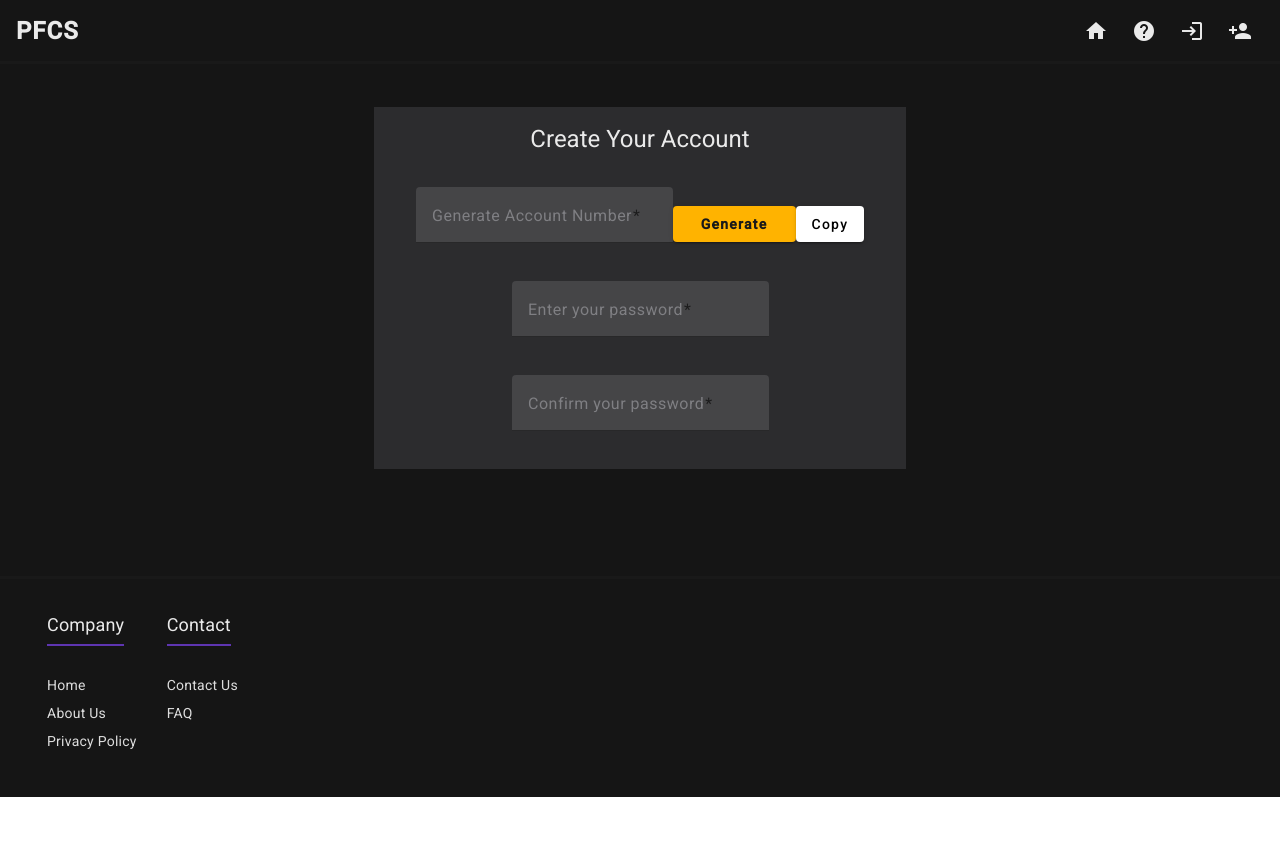
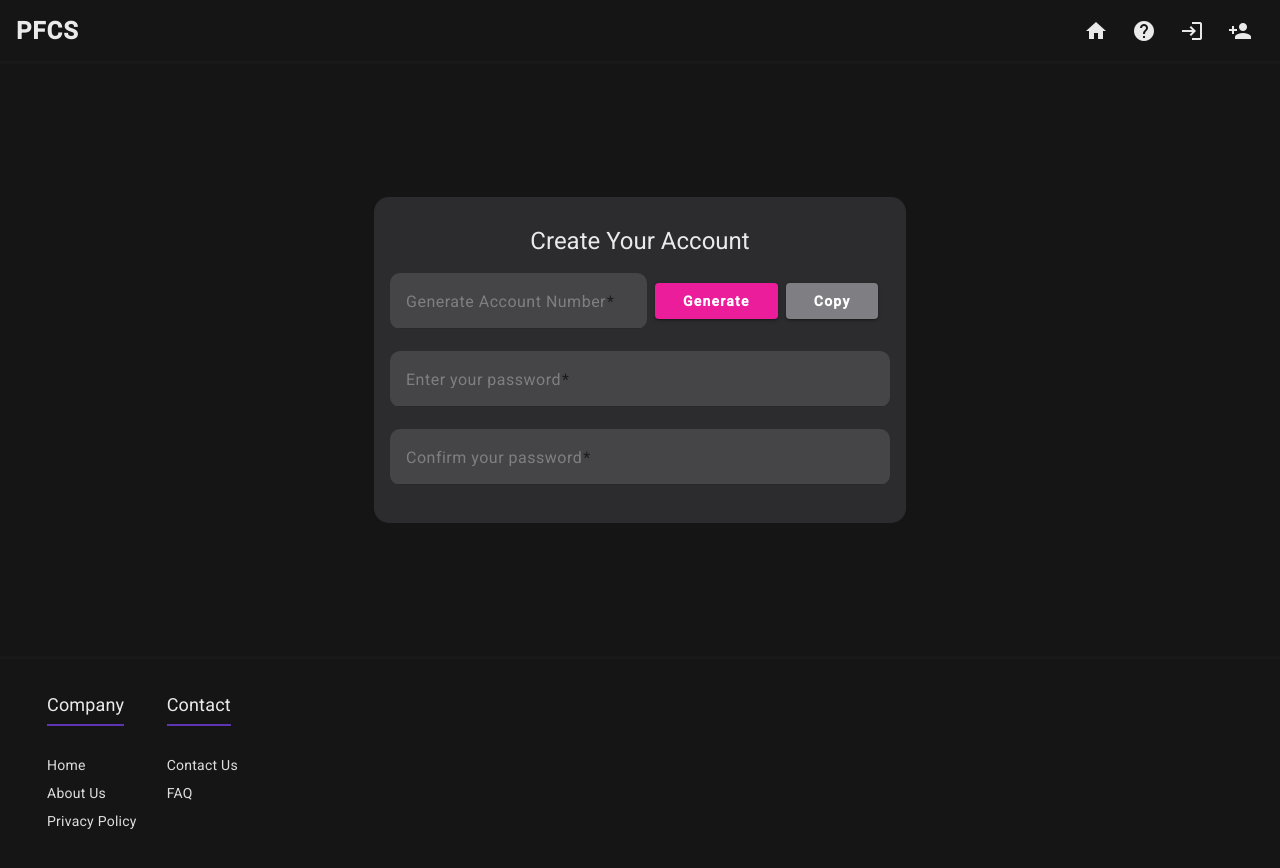
Before and after one commit to carlospinto8/PFCS, an Angular app in the folder client/pfcs/: page /sign-up in a window 1280 px wide. Shown: the top 868 px of the page. Before the commit the page ends 800 px from the top, so only its background shows below. Built offline with nearby package versions, Linux system fonts and the light colour scheme.

Commit message:
feat: [PFCSDEV-4] added more missing styling to the sign up container

```diff
--- a/client/pfcs/src/app/app.component.css
+++ b/client/pfcs/src/app/app.component.css
@@ -0,0 +1,3 @@
+html, body {
+  height: 100%;
+}
--- a/client/pfcs/src/app/core/sign-up-page/sign-up-page.component.css
+++ b/client/pfcs/src/app/core/sign-up-page/sign-up-page.component.css
@@ -8,7 +8,7 @@
 .main-content {
   max-width: 1200px;
   margin: 0 auto;
-  padding: 24px;
+  padding: 6rem 2rem 2rem;
 }
 
 .sign-up-section {
@@ -23,6 +23,10 @@
     width: 225px;
   }
 
+  .mat-mdc-text-field-wrapper.mdc-text-field {
+    border-radius: 10px;
+  }
+
   .mdc-text-field--filled:not(.mdc-text-field--disabled) {
     background-color: #454547;
   }
@@ -32,40 +36,68 @@
   }
 
   .generate-button {
-    background-color: #FFB300;
-    color: #191919;
+    background-color: #ec1d9a;
+    color: #ffffff;
     font-weight: 600;
     padding: 12px 28px;
     border-radius: 4px;
     border: none;
     cursor: pointer;
     transition: all 0.3s ease;
+    margin-bottom: 22px;
   }
 
   .generate-button:hover {
-    background-color: #fcc138;
+    background-color: #ed3ca6;
     transform: translateY(-2px);
-    box-shadow: 0 4px 12px rgba(248, 211, 48, 0.3);
+    box-shadow: 0 4px 12px rgba(239, 124, 214, 0.3);
   }
 
   .generate-button:focus {
-    box-shadow: 0 8px 12px rgba(241, 232, 189, 0.3);
+    box-shadow: 0 4px 12px rgba(239, 124, 214, 0.3);
+  }
+
+    .copy-button {
+    background-color: #7f7f83;
+    color: #ffffff;
+    font-weight: 600;
+    padding: 12px 28px;
+    border-radius: 4px;
+    border: none;
+    cursor: pointer;
+    transition: all 0.3s ease;
+    margin-bottom: 22px;
+  }
+
+  .copy-button:hover {
+    background-color: #989899;
+    transform: translateY(-2px);
+    box-shadow: 0 4px 12px rgba(219, 218, 219, 0.3);
+  }
+
+  .copy-button:focus {
+    box-shadow: 0 4px 12px rgba(219, 218, 219, 0.3);
   }
 }
+
+.header-container {
+    display: flex;
+    justify-content: center;
+    padding-top: 0.7rem;
+  }
 
 .sign-up-content {
   flex: 1;
   display: flex;
   flex-direction: column;
-  align-items: center;
-  gap: 1rem;
   padding: 1rem;
   max-width: 500px;
   margin: auto;
   background-color: #2c2c2e;
+  border-radius: 15px;
 }
 
-.generate-account-num-container {
+.generate-account-num-container, .generate-acct-num-content{
   display: flex;
   gap: 0.5rem;
   align-items: center;
--- a/client/pfcs/src/app/core/sign-up-page/sign-up-page.component.html
+++ b/client/pfcs/src/app/core/sign-up-page/sign-up-page.component.html
@@ -6,36 +6,49 @@
     <!-- Sign-up section -->
     <section class="sign-up-section">
       <div class="sign-up-content">
+        <div class="header-container">
           <h1>Create Your Account</h1>
+        </div>
         <div class="generate-account-num-container">
           <div class="generate-acct-num-content">
             <mat-form-field>
               <mat-label>Generate Account Number</mat-label>
-                  <input matInput placeholder="Generate account number" [formControl]="generatedAccountNumControl" class="generate-input" required>
+              <input matInput placeholder="Generate account number"
+                [formControl]="generatedAccountNumControl"
+                class="generate-input" required>
 
-                  <mat-error *ngIf="generatedAccountNumControl.errors?.['required'] && generatedAccountNumControl.touched">
+              <mat-error
+                *ngIf="generatedAccountNumControl.errors?.['required'] && generatedAccountNumControl.touched">
                 Account Number is required.
               </mat-error>
             </mat-form-field>
             <button mat-raised-button class="generate-button">Generate</button>
-              <button mat-raised-button>Copy</button>
+            <button mat-raised-button class="copy-button">Copy</button>
           </div>
         </div>
         <mat-form-field>
           <mat-label>Enter your password</mat-label>
-                <input matInput placeholder="Enter your password" [formControl]="enterPasswordControl" required>
-                <mat-error *ngIf="enterPasswordControl.errors?.['minlength']">Minimum 12 characters required.</mat-error>
-                <mat-error *ngIf="enterPasswordControl.errors?.['pattern']">Must include upper, lower, number, and symbol.</mat-error>
-                <mat-error *ngIf="enterPasswordControl.errors?.['required'] && enterPasswordControl.touched">
+          <input matInput placeholder="Enter your password"
+            [formControl]="enterPasswordControl" required>
+          <mat-error *ngIf="enterPasswordControl.errors?.['minlength']">Minimum
+            12 characters required.</mat-error>
+          <mat-error *ngIf="enterPasswordControl.errors?.['pattern']">Must
+            include upper, lower, number, and symbol.</mat-error>
+          <mat-error
+            *ngIf="enterPasswordControl.errors?.['required'] && enterPasswordControl.touched">
             Password is required.
           </mat-error>
         </mat-form-field>
         <mat-form-field>
           <mat-label>Confirm your password</mat-label>
-                <input matInput placeholder="Confirm your password" [formControl]="confirmPasswordControl" required>
-                <mat-error *ngIf="confirmPasswordControl.errors?.['minlength']"></mat-error>
-                <mat-error *ngIf="confirmPasswordControl.errors?.['pattern']">Must include upper, lower, number, and symbol.</mat-error>
-                <mat-error *ngIf="confirmPasswordControl.errors?.['required'] && confirmPasswordControl.touched">
+          <input matInput placeholder="Confirm your password"
+            [formControl]="confirmPasswordControl" required>
+          <mat-error
+            *ngIf="confirmPasswordControl.errors?.['minlength']"></mat-error>
+          <mat-error *ngIf="confirmPasswordControl.errors?.['pattern']">Must
+            include upper, lower, number, and symbol.</mat-error>
+          <mat-error
+            *ngIf="confirmPasswordControl.errors?.['required'] && confirmPasswordControl.touched">
             Password is required.
           </mat-error>
         </mat-form-field>
```
Lines whose indentation alone changed are shown as unchanged.
